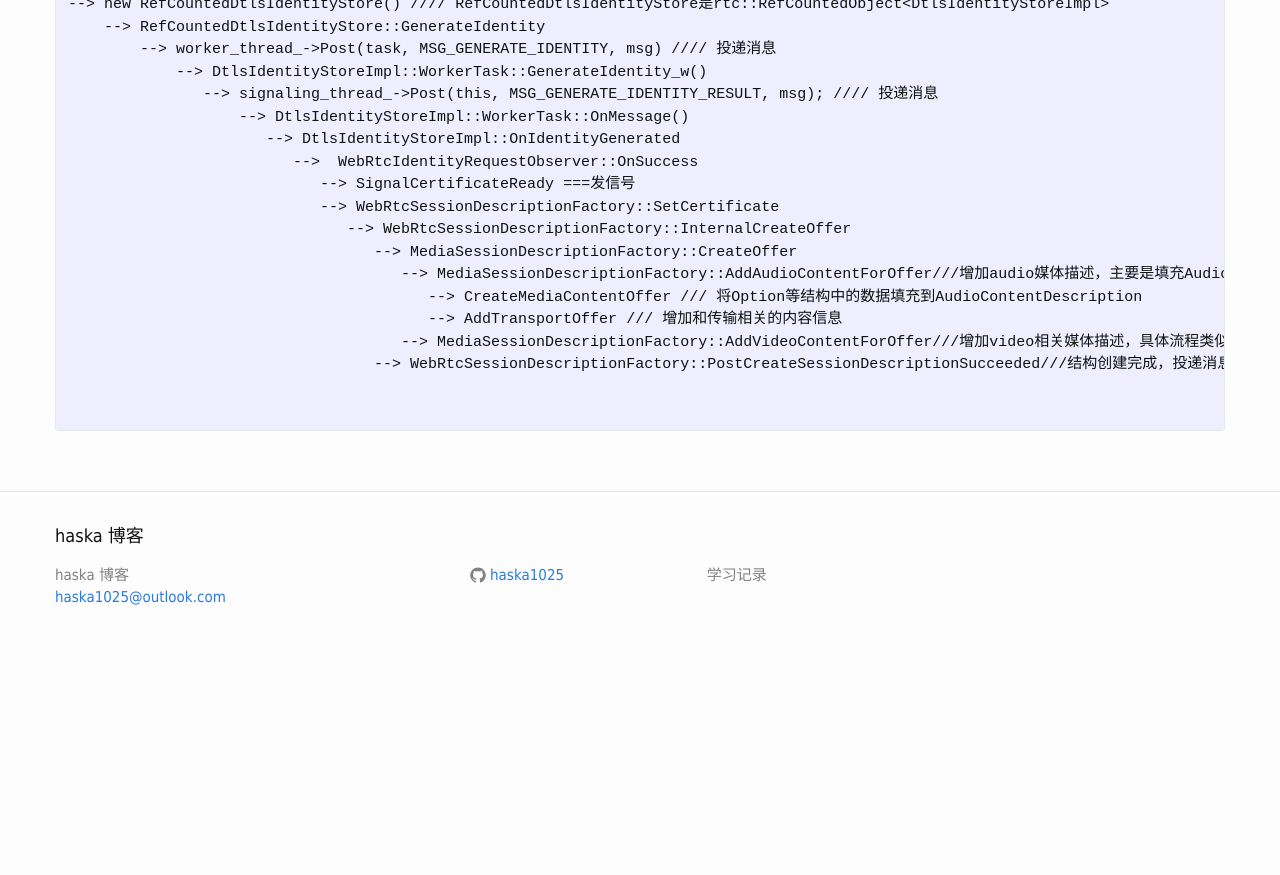
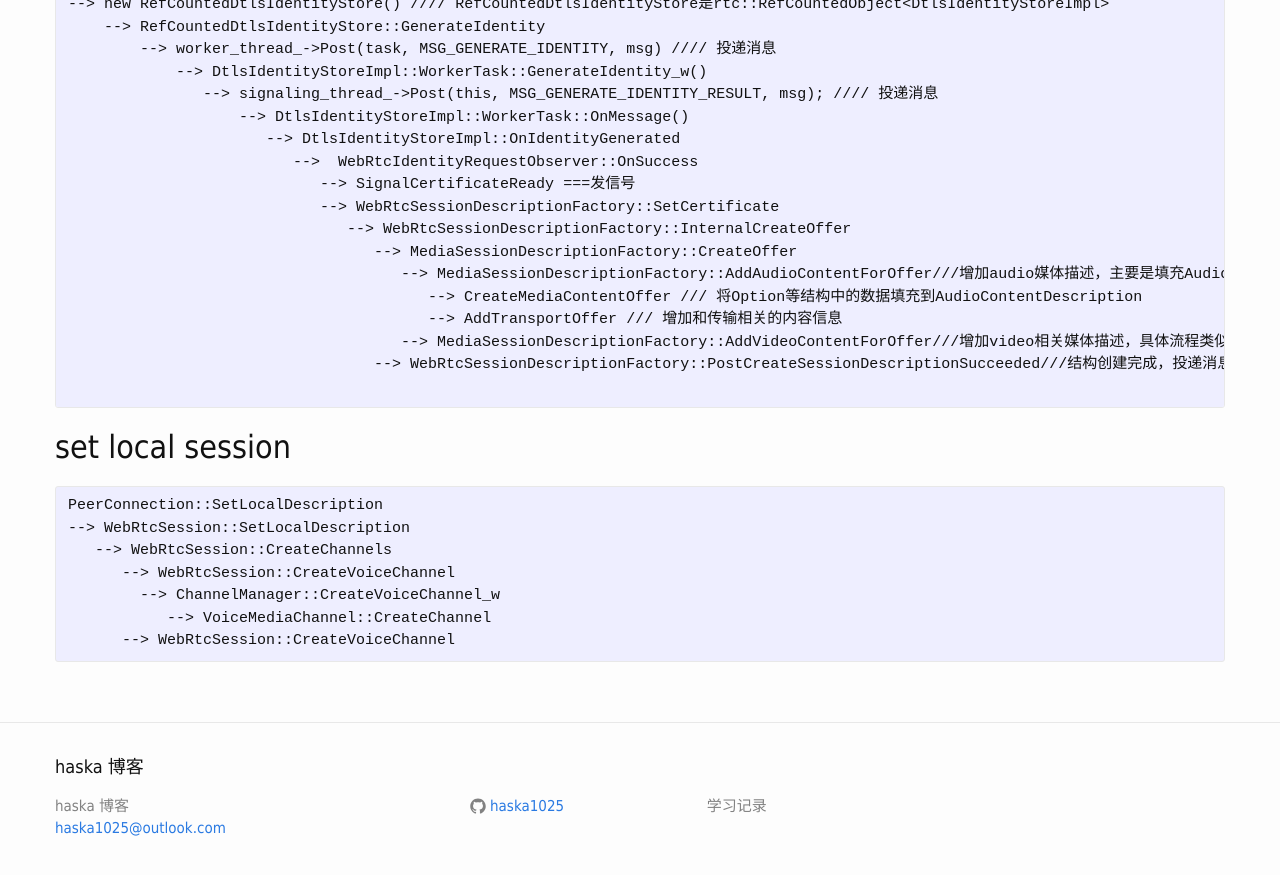
Before and after one commit to haska1025/haska1025.github.io, a Jekyll site: the page built from _posts/2019-01-21-create_offer.md, in a window 1280 px wide and 900 px high, scrolled down 605 px. Shown: the top 875 px of the window. Built offline with Jekyll 4.4.1, drawn with Linux system fonts in a browser that asks for light colours; our own code applies the rules of GitHub Pages for plain Markdown files; before the commit the page ends 1274 px from its top, so only the background shows below that.

Commit message:
Update 2019-01-21-create_offer.md

````diff
--- a/_posts/2019-01-21-create_offer.md
+++ b/_posts/2019-01-21-create_offer.md
@@ -34,5 +34,16 @@ PeerConnectionFactory::Initialize -----初始化
                                      --> MediaSessionDescriptionFactory::AddVideoContentForOffer///增加video相关媒体描述，具体流程类似音频
                                   --> WebRtcSessionDescriptionFactory::PostCreateSessionDescriptionSucceeded///结构创建完成，投递消息，会通知给CreateSessionDescriptionObserver，这个结构需要Application实现的。
 
+```
 
-```
+## set local session
+
+```c
+PeerConnection::SetLocalDescription
+--> WebRtcSession::SetLocalDescription
+   --> WebRtcSession::CreateChannels
+      --> WebRtcSession::CreateVoiceChannel
+        --> ChannelManager::CreateVoiceChannel_w
+           --> VoiceMediaChannel::CreateChannel
+      --> WebRtcSession::CreateVoiceChannel
+ ```
````
